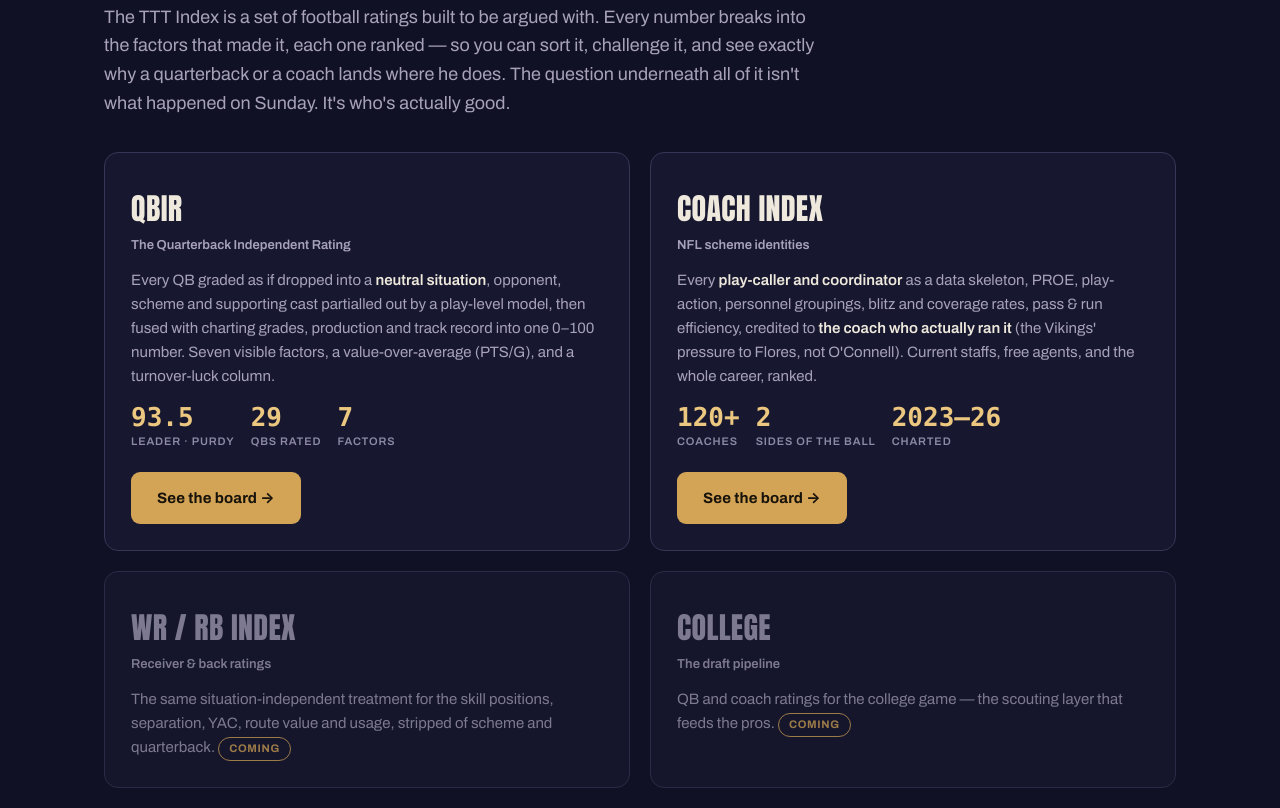
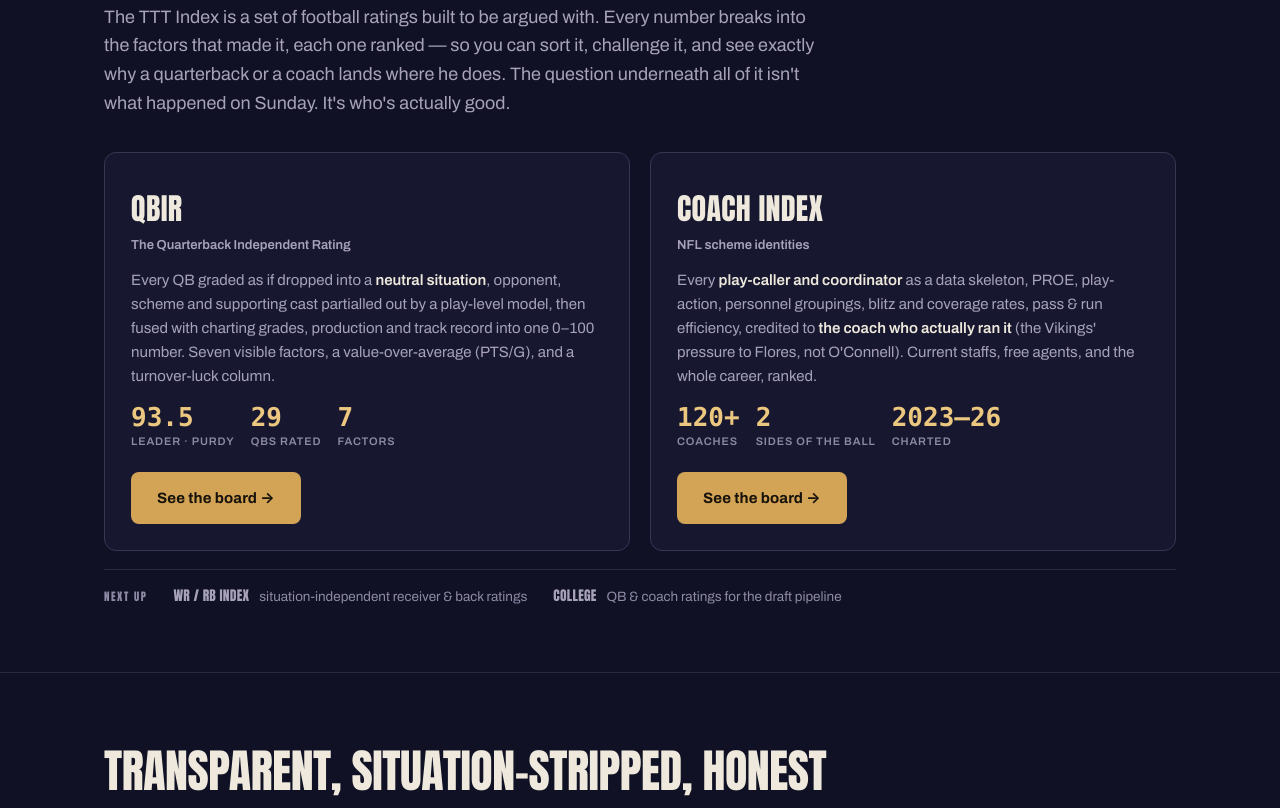
Before and after one commit to chukse/ttt-index, a plain HTML site: page index.html in a window 1280 px wide. Shown: the part 1284-2092 px from the top of the page. Drawn offline with Linux system fonts and the light colour scheme; a web font is replaced by a local one.

Commit message:
Landing: de-template product grid (live cards + Next-up strip), flatten featured tier, snap radii to tokens

```diff
--- a/index.html
+++ b/index.html
@@ -45,12 +45,12 @@ a{color:inherit;text-decoration:none}
 .hero .dek{font-family:var(--sans);font-size:clamp(17px,2.4vw,21px);color:var(--dim);max-width:60ch;margin:22px auto 0;line-height:1.5}
 .hero .dek b{color:var(--ink);font-weight:600}
 .hero .cta{display:flex;gap:12px;justify-content:center;flex-wrap:wrap;margin-top:34px}
-.btn{font-family:var(--sans);font-weight:700;font-size:15px;letter-spacing:.01em;padding:14px 26px;border-radius:9px;transition:filter .14s,transform .1s,background .14s;cursor:pointer;border:0;display:inline-flex;align-items:center;gap:8px}
+.btn{font-family:var(--sans);font-weight:700;font-size:15px;letter-spacing:.01em;padding:14px 26px;border-radius:8px;transition:filter .14s,transform .1s,background .14s;cursor:pointer;border:0;display:inline-flex;align-items:center;gap:8px}
 .btn.primary{background:var(--gold);color:#17120a}.btn.primary:hover{background:var(--gold-br)}
 .btn.ghost{background:transparent;border:1px solid var(--line2);color:var(--ink)}.btn.ghost:hover{border-color:var(--gold);color:var(--gold-br)}
 .btn:active{transform:translateY(1px)}
 .hero .meta{margin-top:20px;font-family:var(--sans);font-size:13.5px;letter-spacing:.01em;color:var(--faint)}
-.liveboard{max-width:600px;margin:38px auto 2px;background:var(--panel);border:1px solid var(--line2);border-radius:14px;text-align:left;overflow:hidden;min-height:56px}
+.liveboard{max-width:600px;margin:38px auto 2px;background:var(--panel);border:1px solid var(--line2);border-radius:12px;text-align:left;overflow:hidden;min-height:56px}
 .lbhead{display:flex;align-items:center;flex-wrap:wrap;gap:4px 8px;padding:11px 18px;border-bottom:1px solid var(--line);font-family:var(--disp);font-size:12px;font-weight:700;letter-spacing:.04em;text-transform:uppercase;color:var(--gold)}
 .lbhead .livedot{width:8px;height:8px;border-radius:50%;background:var(--up)}
 .lbhead a{margin-left:auto;font-family:var(--sans);font-size:12px;font-weight:600;color:var(--gold-br);text-transform:none;letter-spacing:0}
@@ -71,7 +71,7 @@ a{color:inherit;text-decoration:none}
 
 /* product cards */
 .prods{display:grid;grid-template-columns:1fr 1fr;gap:20px;margin-top:34px}
-.prod{background:var(--panel);border:1px solid var(--line2);border-radius:14px;padding:26px;display:flex;flex-direction:column;transition:border-color .15s}
+.prod{background:var(--panel);border:1px solid var(--line2);border-radius:12px;padding:26px;display:flex;flex-direction:column;transition:border-color .15s}
 .prod:hover{border-color:var(--gold)}
 .prod .pk{font-family:var(--disp);font-size:12px;font-weight:700;letter-spacing:.14em;text-transform:uppercase;color:var(--faint)}
 .prod h3{font-family:var(--disp);font-weight:800;font-size:30px;text-transform:uppercase;margin:6px 0 0;letter-spacing:.01em}
@@ -86,6 +86,10 @@ a{color:inherit;text-decoration:none}
 .prod.soon{opacity:.72}
 .prod.soon h3{color:var(--dim)}
 .badge{display:inline-block;font-family:var(--sans);font-size:11px;font-weight:700;letter-spacing:.06em;text-transform:uppercase;color:var(--gold);border:1px solid var(--gold);border-radius:20px;padding:2px 10px}
+.coming{margin-top:18px;padding-top:15px;border-top:1px solid var(--line);display:flex;flex-wrap:wrap;align-items:baseline;gap:8px 26px}
+.coming .ck{font-family:var(--disp);font-size:11px;font-weight:700;letter-spacing:.14em;text-transform:uppercase;color:var(--faint)}
+.coming .cr{font-size:13.5px;color:var(--faint)}
+.coming .cr b{font-family:var(--disp);font-weight:700;font-size:13.5px;letter-spacing:.02em;text-transform:uppercase;color:var(--dim);margin-right:7px}
 
 /* why / methodology */
 .why{display:grid;grid-template-columns:1fr 1fr;gap:18px;margin-top:34px}
@@ -97,8 +101,8 @@ a{color:inherit;text-decoration:none}
 
 /* pricing */
 .tiers{display:grid;grid-template-columns:repeat(3,1fr);gap:18px;margin-top:34px}
-.tier{background:var(--panel);border:1px solid var(--line2);border-radius:14px;padding:26px;display:flex;flex-direction:column}
-.tier.feat{border-color:var(--gold);background:linear-gradient(180deg,rgba(211,164,86,.07),transparent)}
+.tier{background:var(--panel);border:1px solid var(--line2);border-radius:12px;padding:26px;display:flex;flex-direction:column}
+.tier.feat{border-color:var(--gold);background:var(--panel2)}
 .tier .tn{font-family:var(--disp);font-weight:800;font-size:22px;text-transform:uppercase;letter-spacing:.03em}
 .tier .price{font-family:var(--mono);font-weight:700;font-size:38px;margin:8px 0 2px;line-height:1}
 .tier .price small{font-family:var(--sans);font-size:14px;font-weight:600;color:var(--dim)}
@@ -107,7 +111,7 @@ a{color:inherit;text-decoration:none}
 .tier li{font-size:14px;color:var(--dim);padding:7px 0;border-top:1px solid var(--line);display:flex;gap:9px}
 .tier li::before{content:"›";color:var(--gold);font-weight:700}
 .tier li b{color:var(--ink);font-weight:600}
-.tier .act{text-align:center;padding:12px;border-radius:9px;font-weight:700;font-size:14px}
+.tier .act{text-align:center;padding:12px;border-radius:8px;font-weight:700;font-size:14px}
 .tier .act.on{background:var(--gold);color:#17120a}
 .tier .act.off{background:transparent;border:1px solid var(--line2);color:var(--faint)}
 .apinote{text-align:center;margin-top:20px;font-size:14px;color:var(--faint)}.apinote b{color:var(--gold-br);font-weight:600}
@@ -174,14 +178,11 @@ a{color:inherit;text-decoration:none}
       <div class="peek"><div class="p"><span class="v num">120+</span><span class="k">coaches</span></div><div class="p"><span class="v num">2</span><span class="k">sides of the ball</span></div><div class="p"><span class="v num">2023–26</span><span class="k">charted</span></div></div>
       <a class="btn primary go" href="coaches/">See the board →</a>
     </div>
-    <div class="prod soon">
-      <h3>WR / RB Index<small>Receiver & back ratings</small></h3>
-      <p>The same situation-independent treatment for the skill positions, separation, YAC, route value and usage, stripped of scheme and quarterback. <span class="badge">Coming</span></p>
-    </div>
-    <div class="prod soon">
-      <h3>College<small>The draft pipeline</small></h3>
-      <p>QB and coach ratings for the college game — the scouting layer that feeds the pros. <span class="badge">Coming</span></p>
-    </div>
+  </div>
+  <div class="coming">
+    <span class="ck">Next up</span>
+    <div class="cr"><b>WR / RB Index</b> situation-independent receiver &amp; back ratings</div>
+    <div class="cr"><b>College</b> QB &amp; coach ratings for the draft pipeline</div>
   </div>
 </div></section>
 
```
